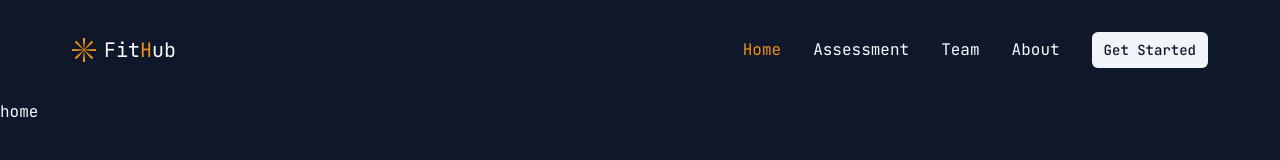
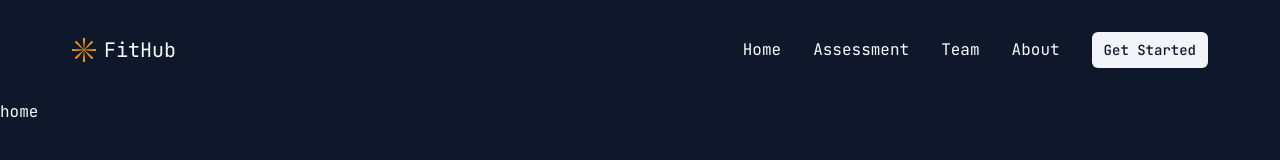
Before and after one commit to sanam453/Nextjs-Fitness-Website, a Next.js app: page / in a window 1280 px wide. Shown: the top 160 px of the page. Built offline with nearby package versions, Linux system fonts and the light colour scheme.

Commit message:
Update on hero section

```diff
--- a/tailwind.config.ts
+++ b/tailwind.config.ts
@@ -33,7 +33,6 @@ const config = {
         primary: {
           DEFAULT: "hsl(var(--primary))",
           foreground: "hsl(var(--primary-foreground))",
-          accent: "#F09214",
         },
         secondary: {
           DEFAULT: "hsl(var(--secondary))",
```
